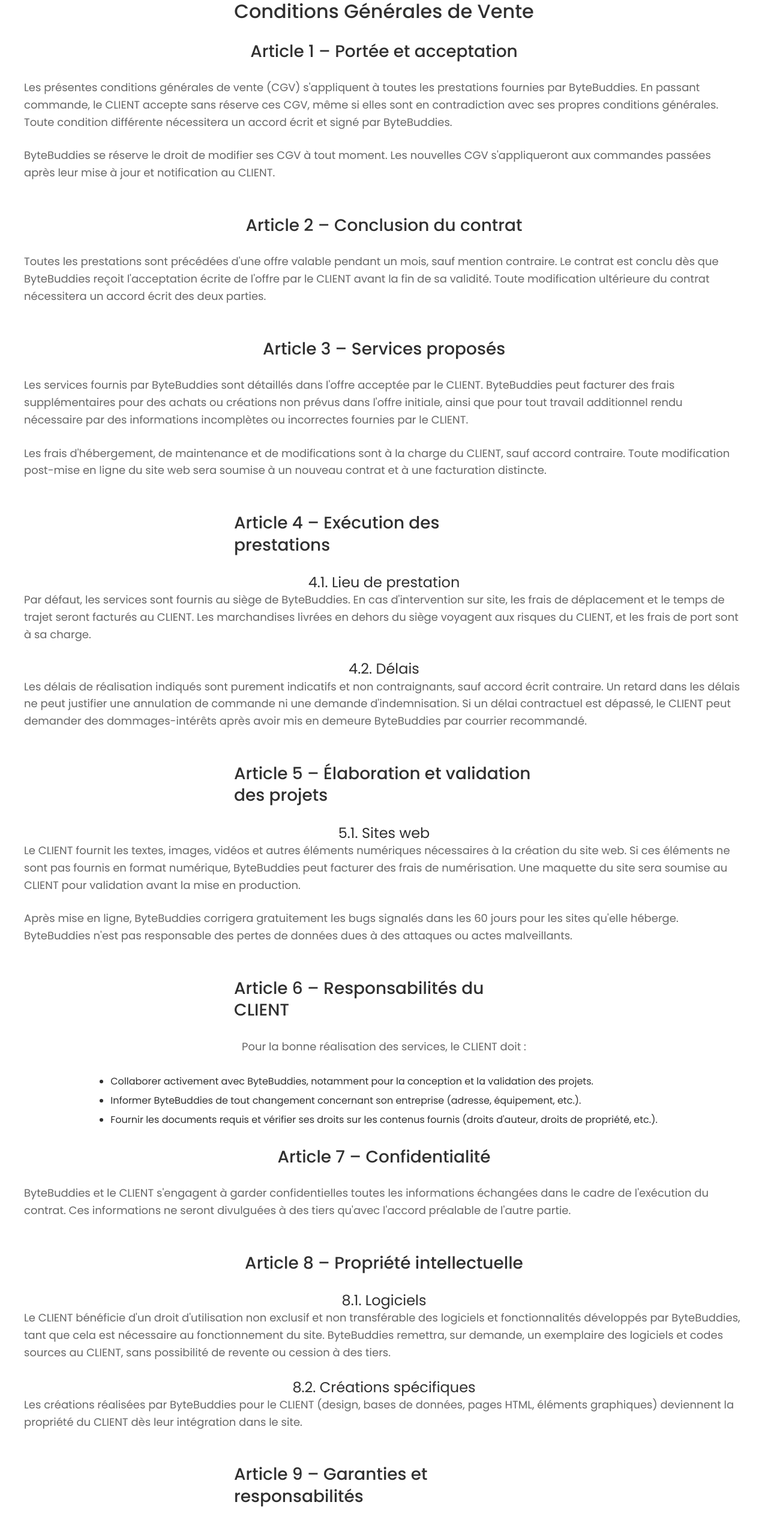
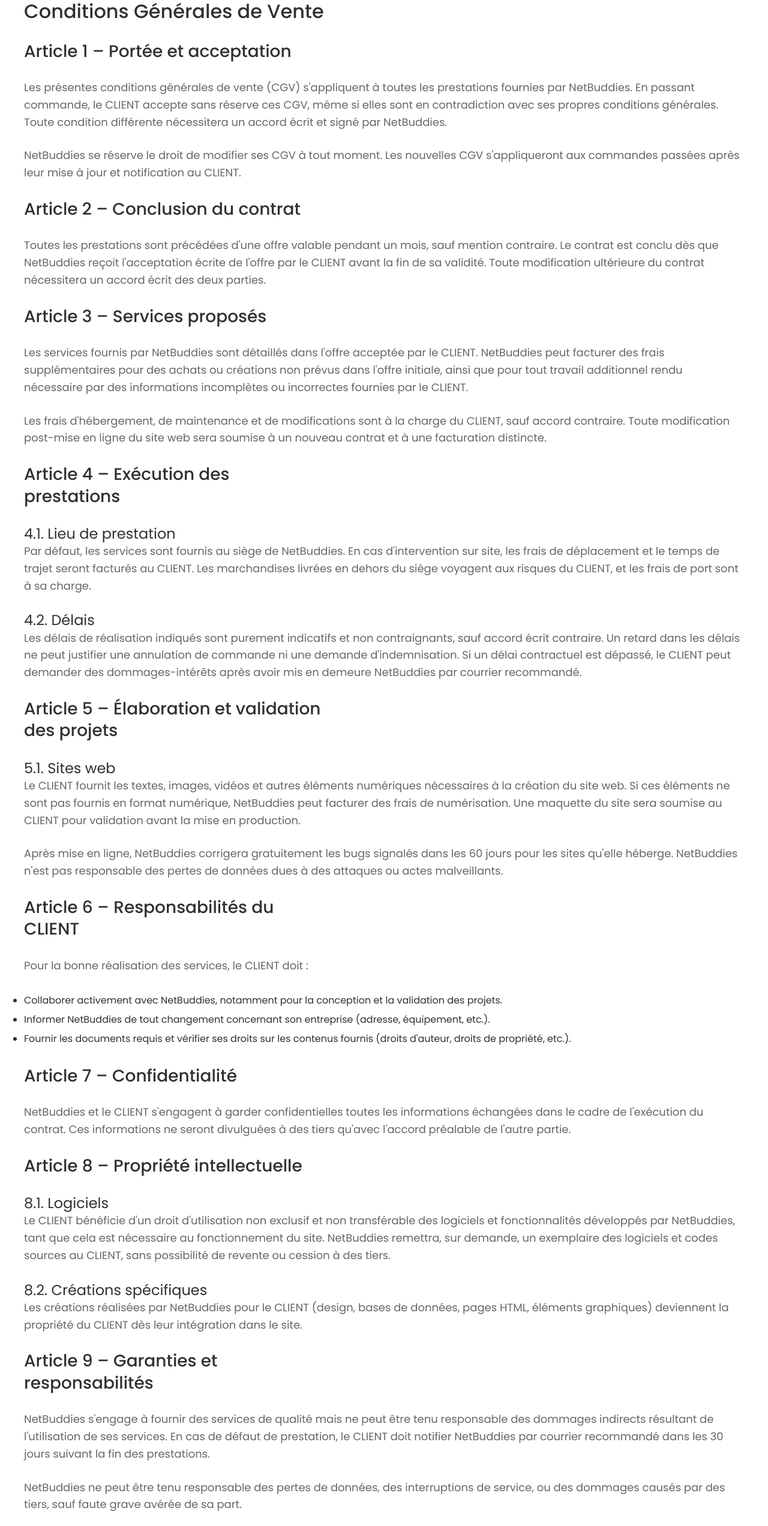
Before and after one commit to buenoC6/public-website-perso, a Next.js app: page /conditions-generales-de-vente in a window 1280 px wide. Shown: the part 200-2744 px from the top of the page at 60% size. Built offline with nearby package versions, Linux system fonts and the light colour scheme.

Commit message:
fix footer & ui

```diff
--- a/src/app/conditions-generales-de-vente/page.tsx
+++ b/src/app/conditions-generales-de-vente/page.tsx
@@ -4,64 +4,66 @@
   return (
     <div className={'page-container'}>
       <Section primary={true} id={'cgv'}>
+        <div style={{ textAlign: 'left' }}>
           <h1>Conditions Générales de Vente</h1>
 
           <h2>Article 1 – Portée et acceptation</h2>
           <p>
-          Les présentes conditions générales de vente (CGV) s&apos;appliquent à
-          toutes les prestations fournies par ByteBuddies. En passant commande,
-          le CLIENT accepte sans réserve ces CGV, même si elles sont en
-          contradiction avec ses propres conditions générales. Toute condition
-          différente nécessitera un accord écrit et signé par ByteBuddies.
+            Les présentes conditions générales de vente (CGV) s&apos;appliquent
+            à toutes les prestations fournies par NetBuddies. En passant
+            commande, le CLIENT accepte sans réserve ces CGV, même si elles sont
+            en contradiction avec ses propres conditions générales. Toute
+            condition différente nécessitera un accord écrit et signé par
+            NetBuddies.
           </p>
           <p>
-          ByteBuddies se réserve le droit de modifier ses CGV à tout moment. Les
-          nouvelles CGV s&apos;appliqueront aux commandes passées après leur
-          mise à jour et notification au CLIENT.
+            NetBuddies se réserve le droit de modifier ses CGV à tout moment.
+            Les nouvelles CGV s&apos;appliqueront aux commandes passées après
+            leur mise à jour et notification au CLIENT.
           </p>
 
           <h2>Article 2 – Conclusion du contrat</h2>
           <p>
-          Toutes les prestations sont précédées d&apos;une offre valable pendant
-          un mois, sauf mention contraire. Le contrat est conclu dès que
-          ByteBuddies reçoit l&apos;acceptation écrite de l&apos;offre par le
-          CLIENT avant la fin de sa validité. Toute modification ultérieure du
-          contrat nécessitera un accord écrit des deux parties.
+            Toutes les prestations sont précédées d&apos;une offre valable
+            pendant un mois, sauf mention contraire. Le contrat est conclu dès
+            que NetBuddies reçoit l&apos;acceptation écrite de l&apos;offre par
+            le CLIENT avant la fin de sa validité. Toute modification ultérieure
+            du contrat nécessitera un accord écrit des deux parties.
           </p>
 
           <h2>Article 3 – Services proposés</h2>
           <p>
-          Les services fournis par ByteBuddies sont détaillés dans l&apos;offre
-          acceptée par le CLIENT. ByteBuddies peut facturer des frais
+            Les services fournis par NetBuddies sont détaillés dans l&apos;offre
+            acceptée par le CLIENT. NetBuddies peut facturer des frais
             supplémentaires pour des achats ou créations non prévus dans
             l&apos;offre initiale, ainsi que pour tout travail additionnel rendu
             nécessaire par des informations incomplètes ou incorrectes fournies
             par le CLIENT.
           </p>
           <p>
-          Les frais d&apos;hébergement, de maintenance et de modifications sont
-          à la charge du CLIENT, sauf accord contraire. Toute modification
-          post-mise en ligne du site web sera soumise à un nouveau contrat et à
-          une facturation distincte.
+            Les frais d&apos;hébergement, de maintenance et de modifications
+            sont à la charge du CLIENT, sauf accord contraire. Toute
+            modification post-mise en ligne du site web sera soumise à un
+            nouveau contrat et à une facturation distincte.
           </p>
 
           <h2>Article 4 – Exécution des prestations</h2>
           <h3>4.1. Lieu de prestation</h3>
           <p>
-          Par défaut, les services sont fournis au siège de ByteBuddies. En cas
-          d&apos;intervention sur site, les frais de déplacement et le temps de
-          trajet seront facturés au CLIENT. Les marchandises livrées en dehors
-          du siège voyagent aux risques du CLIENT, et les frais de port sont à
-          sa charge.
+            Par défaut, les services sont fournis au siège de NetBuddies. En cas
+            d&apos;intervention sur site, les frais de déplacement et le temps
+            de trajet seront facturés au CLIENT. Les marchandises livrées en
+            dehors du siège voyagent aux risques du CLIENT, et les frais de port
+            sont à sa charge.
           </p>
           <h3>4.2. Délais</h3>
           <p>
             Les délais de réalisation indiqués sont purement indicatifs et non
-          contraignants, sauf accord écrit contraire. Un retard dans les délais
-          ne peut justifier une annulation de commande ni une demande
+            contraignants, sauf accord écrit contraire. Un retard dans les
+            délais ne peut justifier une annulation de commande ni une demande
             d&apos;indemnisation. Si un délai contractuel est dépassé, le CLIENT
             peut demander des dommages-intérêts après avoir mis en demeure
-          ByteBuddies par courrier recommandé.
+            NetBuddies par courrier recommandé.
           </p>
 
           <h2>Article 5 – Élaboration et validation des projets</h2>
@@ -69,14 +71,14 @@
           <p>
             Le CLIENT fournit les textes, images, vidéos et autres éléments
             numériques nécessaires à la création du site web. Si ces éléments ne
-          sont pas fournis en format numérique, ByteBuddies peut facturer des
+            sont pas fournis en format numérique, NetBuddies peut facturer des
             frais de numérisation. Une maquette du site sera soumise au CLIENT
             pour validation avant la mise en production.
           </p>
           <p>
-          Après mise en ligne, ByteBuddies corrigera gratuitement les bugs
+            Après mise en ligne, NetBuddies corrigera gratuitement les bugs
             signalés dans les 60 jours pour les sites qu&apos;elle héberge.
-          ByteBuddies n&apos;est pas responsable des pertes de données dues à
+            NetBuddies n&apos;est pas responsable des pertes de données dues à
             des attaques ou actes malveillants.
           </p>
 
@@ -84,113 +86,116 @@
           <p>Pour la bonne réalisation des services, le CLIENT doit :</p>
           <ul>
             <li>
-            Collaborer activement avec ByteBuddies, notamment pour la conception
-            et la validation des projets.
+              Collaborer activement avec NetBuddies, notamment pour la
+              conception et la validation des projets.
             </li>
             <li>
-            Informer ByteBuddies de tout changement concernant son entreprise
+              Informer NetBuddies de tout changement concernant son entreprise
               (adresse, équipement, etc.).
             </li>
             <li>
-            Fournir les documents requis et vérifier ses droits sur les contenus
-            fournis (droits d&apos;auteur, droits de propriété, etc.).
+              Fournir les documents requis et vérifier ses droits sur les
+              contenus fournis (droits d&apos;auteur, droits de propriété,
+              etc.).
             </li>
           </ul>
 
           <h2>Article 7 – Confidentialité</h2>
           <p>
-          ByteBuddies et le CLIENT s&apos;engagent à garder confidentielles
-          toutes les informations échangées dans le cadre de l&apos;exécution du
-          contrat. Ces informations ne seront divulguées à des tiers
+            NetBuddies et le CLIENT s&apos;engagent à garder confidentielles
+            toutes les informations échangées dans le cadre de l&apos;exécution
+            du contrat. Ces informations ne seront divulguées à des tiers
             qu&apos;avec l&apos;accord préalable de l&apos;autre partie.
           </p>
 
           <h2>Article 8 – Propriété intellectuelle</h2>
           <h3>8.1. Logiciels</h3>
           <p>
-          Le CLIENT bénéficie d&apos;un droit d&apos;utilisation non exclusif et
-          non transférable des logiciels et fonctionnalités développés par
-          ByteBuddies, tant que cela est nécessaire au fonctionnement du site.
-          ByteBuddies remettra, sur demande, un exemplaire des logiciels et
-          codes sources au CLIENT, sans possibilité de revente ou cession à des
-          tiers.
+            Le CLIENT bénéficie d&apos;un droit d&apos;utilisation non exclusif
+            et non transférable des logiciels et fonctionnalités développés par
+            NetBuddies, tant que cela est nécessaire au fonctionnement du site.
+            NetBuddies remettra, sur demande, un exemplaire des logiciels et
+            codes sources au CLIENT, sans possibilité de revente ou cession à
+            des tiers.
           </p>
           <h3>8.2. Créations spécifiques</h3>
           <p>
-          Les créations réalisées par ByteBuddies pour le CLIENT (design, bases
+            Les créations réalisées par NetBuddies pour le CLIENT (design, bases
             de données, pages HTML, éléments graphiques) deviennent la propriété
             du CLIENT dès leur intégration dans le site.
           </p>
 
           <h2>Article 9 – Garanties et responsabilités</h2>
           <p>
-          ByteBuddies s&apos;engage à fournir des services de qualité mais ne
+            NetBuddies s&apos;engage à fournir des services de qualité mais ne
             peut être tenu responsable des dommages indirects résultant de
-          l&apos;utilisation de ses services. En cas de défaut de prestation, le
-          CLIENT doit notifier ByteBuddies par courrier recommandé dans les 30
-          jours suivant la fin des prestations.
+            l&apos;utilisation de ses services. En cas de défaut de prestation,
+            le CLIENT doit notifier NetBuddies par courrier recommandé dans les
+            30 jours suivant la fin des prestations.
           </p>
           <p>
-          ByteBuddies ne peut être tenu responsable des pertes de données, des
+            NetBuddies ne peut être tenu responsable des pertes de données, des
             interruptions de service, ou des dommages causés par des tiers, sauf
             faute grave avérée de sa part.
           </p>
 
           <h2>Article 10 – Modalités de paiement</h2>
           <p>
-          Les paiements doivent être effectués selon les modalités définies dans
-          le contrat. Sauf indication contraire, les factures sont payables à 30
-          jours à compter de leur date d&apos;émission. En cas de retard de
-          paiement, ByteBuddies se réserve le droit de suspendre les services en
-          cours jusqu&apos;à règlement complet des sommes dues.
+            Les paiements doivent être effectués selon les modalités définies
+            dans le contrat. Sauf indication contraire, les factures sont
+            payables à 30 jours à compter de leur date d&apos;émission. En cas
+            de retard de paiement, NetBuddies se réserve le droit de suspendre
+            les services en cours jusqu&apos;à règlement complet des sommes
+            dues.
           </p>
           <p>
-          Les factures impayées à leur échéance porteront des intérêts de retard
-          au taux de 10% par an, ainsi qu&apos;une indemnité forfaitaire de 10%
-          du montant dû, avec un minimum de 50 euros.
+            Les factures impayées à leur échéance porteront des intérêts de
+            retard au taux de 10% par an, ainsi qu&apos;une indemnité
+            forfaitaire de 10% du montant dû, avec un minimum de 50 euros.
           </p>
 
           <h2>Article 11 – Résiliation du contrat</h2>
           <p>
-          Le contrat peut être résilié par l&apos;une ou l&apos;autre partie en
-          cas de manquement grave aux obligations contractuelles. ByteBuddies
-          notifiera au CLIENT par courrier recommandé les manquements constatés.
-          Si le CLIENT ne remédie pas à ces manquements dans un délai de 15
-          jours, le contrat sera résilié de plein droit.
+            Le contrat peut être résilié par l&apos;une ou l&apos;autre partie
+            en cas de manquement grave aux obligations contractuelles.
+            NetBuddies notifiera au CLIENT par courrier recommandé les
+            manquements constatés. Si le CLIENT ne remédie pas à ces manquements
+            dans un délai de 15 jours, le contrat sera résilié de plein droit.
           </p>
 
           <h2>Article 12 – Force majeure</h2>
           <p>
-          ByteBuddies ne pourra être tenu responsable des retards ou manquements
-          dus à des événements de force majeure (épidémies, grèves, catastrophes
-          naturelles, etc.). En cas de force majeure, ByteBuddies peut suspendre
-          ou résilier le contrat sans indemnité.
+            NetBuddies ne pourra être tenu responsable des retards ou
+            manquements dus à des événements de force majeure (épidémies,
+            grèves, catastrophes naturelles, etc.). En cas de force majeure,
+            NetBuddies peut suspendre ou résilier le contrat sans indemnité.
           </p>
 
           <h2>Article 13 – Droit applicable et juridiction compétente</h2>
           <p>
-          Les présentes conditions générales sont régies par le droit belge. En
-          cas de litige, les parties s&apos;efforceront de trouver une solution
-          amiable. À défaut, les tribunaux de l’arrondissement judiciaire du
-          siège social de ByteBuddies.
+            Les présentes conditions générales sont régies par le droit belge.
+            En cas de litige, les parties s&apos;efforceront de trouver une
+            solution amiable. À défaut, les tribunaux de l’arrondissement
+            judiciaire du siège social de NetBuddies.
           </p>
 
           <h2>Article 14 – Protection des données personnelles</h2>
           <p>
-          ByteBuddies collecte et traite les données personnelles du CLIENT
+            NetBuddies collecte et traite les données personnelles du CLIENT
             conformément à la législation en vigueur. Les données sont utilisées
             pour la gestion des commandes, la facturation, et les actions de
             prospection commerciale. Le CLIENT dispose d&apos;un droit
             d&apos;accès, de rectification et de suppression de ses données,
-          qu&apos;il peut exercer en contactant ByteBuddies à l&apos;adresse
-          email suivante : info@bytebuddies.com.
+            qu&apos;il peut exercer en contactant NetBuddies à l&apos;adresse
+            email suivante : info@NetBuddies.com.
           </p>
 
           <h2>Article 15 – Clause de divisibilité</h2>
           <p>
-          Si une clause des présentes conditions générales est jugée invalide ou
-          inapplicable, les autres clauses restent pleinement en vigueur.
+            Si une clause des présentes conditions générales est jugée invalide
+            ou inapplicable, les autres clauses restent pleinement en vigueur.
           </p>
+        </div>
       </Section>
     </div>
   )
--- a/src/components/Footer.tsx
+++ b/src/components/Footer.tsx
@@ -1,37 +1,57 @@
+import Link from 'next/link'
+
 export default function Footer() {
   return (
-    <footer style={{ display: 'grid' }}>
+    <footer>
       <SvgWaves />
       <div
         style={{
-          color: 'white !important',
-          padding: '20px',
+          backgroundColor: '#004e98',
+          padding: '50px 20px 20px 20px',
           margin: '0px',
-          backgroundColor: '#004e98',
+        }}
+      >
+        <div
+          style={{
+            display: 'flex',
+            justifyContent: 'center',
           }}
         >
           <ul
             style={{
+              color: 'white',
               width: '100%',
+              maxWidth: '1200px',
               display: 'flex',
               listStyle: 'none',
               gap: '25px',
               flexWrap: 'wrap',
             }}
           >
-          <li style={{ flex: '1 1 250px', textAlign: 'center' }}>
+            <Link
+              href={'/conditions-generales-de-vente'}
+              style={{ flex: '1 1 250px', textAlign: 'center' }}
+            >
               Conditions générales
-          </li>
+            </Link>
             <li style={{ flex: '1 1 250px', textAlign: 'center' }}>
               Politique de confidentialité
             </li>
             <li style={{ flex: '1 1 250px', textAlign: 'center' }}>
-            ByteBuddies
+              <Link href={'mailto:contact@netbuddies.be'}>
+                contact@netbuddies.be
+              </Link>
+            </li>
+            <li style={{ flex: '1 1 250px', textAlign: 'center' }}>
+              <div>+32 485 73 80 56</div>
             </li>
           </ul>
-        <hr style={{ margin: '30px 0px' }} />
-        <div style={{ textAlign: 'center', margin: '0px' }}>
-          <span>© 2021 ByteBuddies</span>
+        </div>
+        <hr style={{ margin: '60px 0px 40px 0px' }} />
+        <div
+          style={{ textAlign: 'center', margin: '20px 0px', color: 'white' }}
+        >
+          <span>© 2024 NetBuddies</span>
         </div>
       </div>
     </footer>
@@ -41,7 +61,11 @@
 const SvgWaves = () => (
   <svg
     id="wave"
-    style={{ transform: 'rotate(0deg)', transition: '0.3' }}
+    style={{
+      transform: 'rotate(0deg)',
+      transition: '0.3',
+      marginBottom: '-12px',
+    }}
     viewBox="0 0 1440 170"
     version="1.1"
     xmlns="http://www.w3.org/2000/svg"
--- a/src/styles/00_base/_charte.scss
+++ b/src/styles/00_base/_charte.scss
@@ -16,4 +16,4 @@
 $text-light-color: rgba(#303030, 0.8);
 
 $section-primary: transparent;
-$section-secondary: linear-gradient(90deg, $primaryColor, #021348);
+$section-secondary: linear-gradient(90deg, rgba($primaryColor, 1), rgba(#021348, 1));
--- a/src/styles/00_base/_common.scss
+++ b/src/styles/00_base/_common.scss
@@ -22,7 +22,6 @@
   color: $textColor;
 
   main {
-    padding-inline: 1rem;
     display: flex;
     justify-content: center;
     position: relative;
--- a/src/styles/00_base/_mixins.scss
+++ b/src/styles/00_base/_mixins.scss
@@ -87,9 +87,13 @@
 
 @mixin section-style($section-color, $color) {
   &:not(:first-child) {
+    //Shadow inset
+    -webkit-box-shadow: inset 0px 40px 24px -15px rgba(0,0,0,0.42);
+    -moz-box-shadow: inset 0px 40px 24px -15px rgba(0,0,0,0.42);
+    box-shadow: inset 0px 40px 24px -15px rgba(0,0,0,0.42);
     padding: 50px 15px;
     >*{
-      padding: 20px 30px;
+      padding: 20px 0px;
     }
   }
   h2{
--- a/src/styles/02_molecules/_hero.scss
+++ b/src/styles/02_molecules/_hero.scss
@@ -42,7 +42,7 @@
     align-items: flex-start;
     text-align: left;
     gap: 50px;
-    padding: 0 30px;
+    padding: 0 0px;
 
     .content-container{
       text-align: left;
--- a/src/styles/02_molecules/_section.scss
+++ b/src/styles/02_molecules/_section.scss
@@ -1,5 +1,4 @@
 section{
-  margin: 0 -3em;
   .section-container{
     display: flex;
     justify-content: center;
@@ -11,7 +10,6 @@
 
 @media screen and (min-width: 768px){
   section{
-    margin: 0 -1em;
     position: relative;
 
     &.section-secondary > .background-section-overlay{
```
Lines whose indentation alone changed are shown as unchanged.
